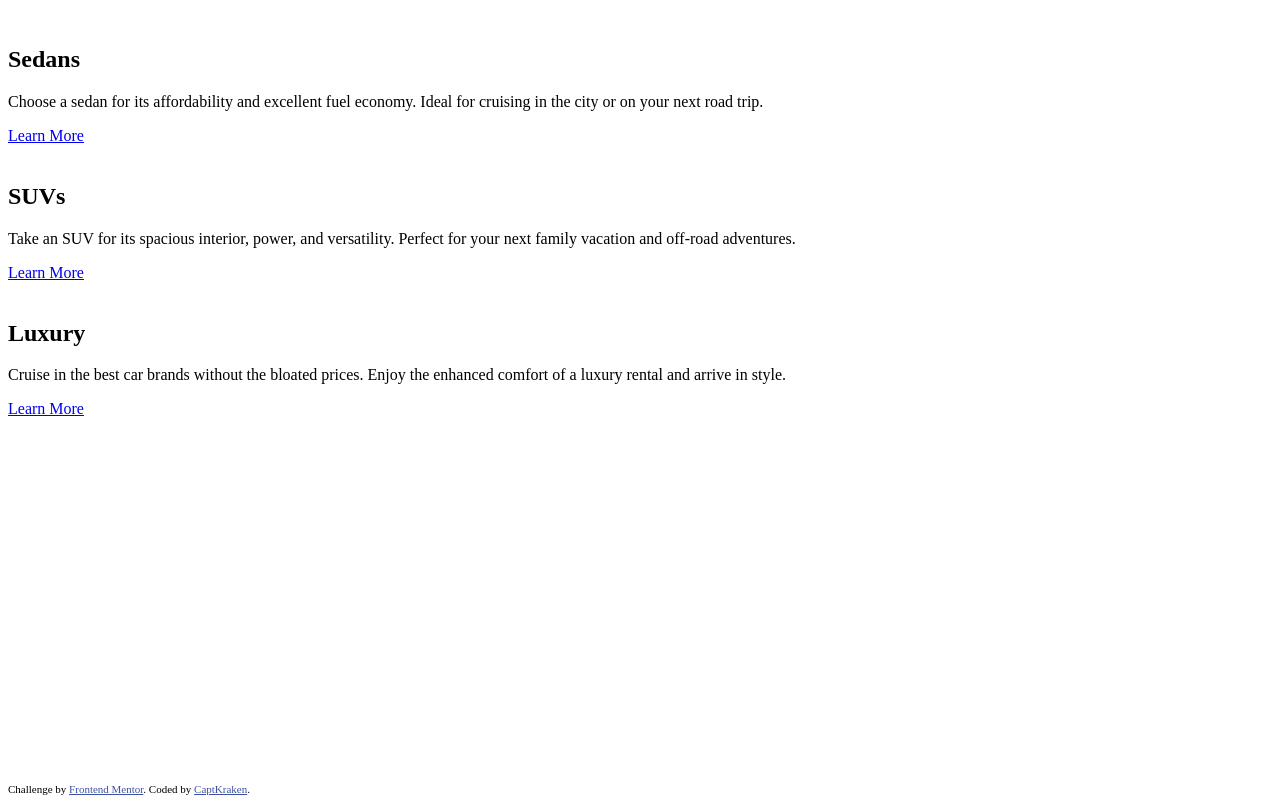
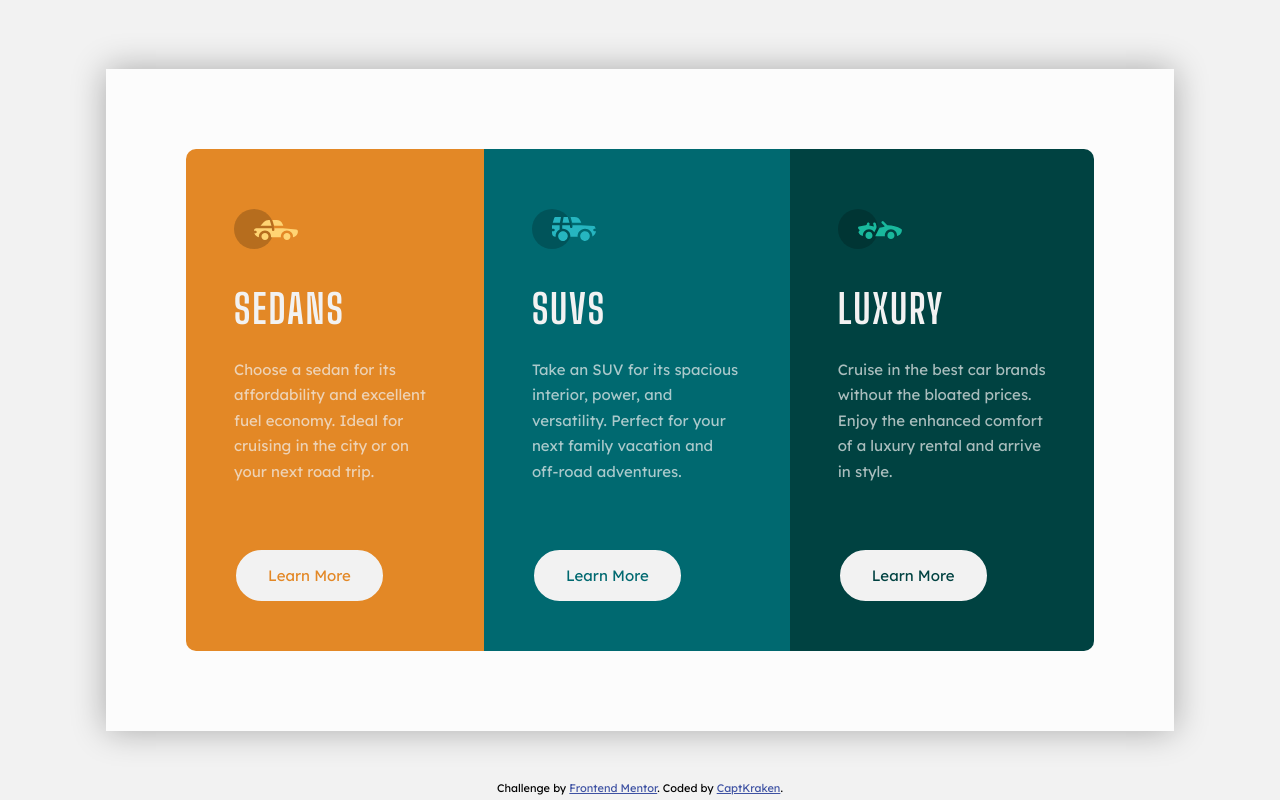
Before and after one commit to CaptKraken/3-column-preview-card, a plain HTML site: page index.html in a window 1280 px wide. Drawn offline with nearby package versions, Linux system fonts and the light colour scheme; files that its build step writes are made by us from their sources; the site is published under a folder, as on GitHub Pages, so addresses that start at the root find nothing.

Commit message:
fixing broken images and css links

```diff
--- a/index.html
+++ b/index.html
@@ -13,7 +13,7 @@
     />
 
     <title>Frontend Mentor | 3-column preview card component</title>
-    <link rel="stylesheet" href="/styles/main.css" />
+    <link rel="stylesheet" href="./styles/main.css" />
     <!-- Feel free to remove these styles or customise in your own stylesheet 👍 -->
     <style>
       .attribution {
@@ -33,7 +33,7 @@
     <div class="container-container">
       <section class="container flex">
         <div class="card card--sedan">
-          <img src="/images/icon-sedans.svg" alt="" class="card__icon" />
+          <img src="./images/icon-sedans.svg" alt="" class="card__icon" />
           <h1 class="card__title">Sedans</h1>
           <p class="card__description">
             Choose a sedan for its affordability and excellent fuel economy.
@@ -42,7 +42,7 @@
           <a href="#" class="card__btn">Learn More</a>
         </div>
         <div class="card card--suv">
-          <img src="/images/icon-suvs.svg" alt="" class="card__icon" />
+          <img src="./images/icon-suvs.svg" alt="" class="card__icon" />
           <h1 class="card__title">SUVs</h1>
           <p class="card__description">
             Take an SUV for its spacious interior, power, and versatility.
@@ -51,7 +51,7 @@
           <a href="#" class="card__btn">Learn More</a>
         </div>
         <div class="card card--luxury">
-          <img src="/images/icon-luxury.svg" alt="" class="card__icon" />
+          <img src="./images/icon-luxury.svg" alt="" class="card__icon" />
           <h1 class="card__title">Luxury</h1>
           <p class="card__description">
             Cruise in the best car brands without the bloated prices. Enjoy the
```
